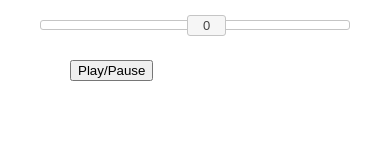
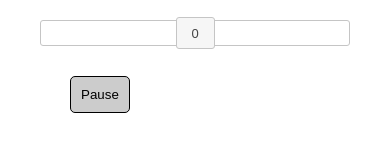
Before and after one commit to eliotfallon213/audio-pan, a plain HTML site: page index.html in a window 390 px wide. Drawn offline with nearby package versions, Linux system fonts and the light colour scheme.

Commit message:
Add better UI for mobile

```diff
--- a/assets/css/style.css
+++ b/assets/css/style.css
@@ -30,10 +30,27 @@ blockquote {padding: 16px; background: #eee;}
 	margin: 20px 40px;
 }
 
+#custom-handle {
+    width: 3em;
+    height: 2.4em;
+    top: 50%;
+    margin-top: -1.2em;
+    margin-left: -1.5em;
+    text-align: center;
+    line-height: 2.4em;
+}
+
 button{
 	margin: 30px;
+	background: #cccccc;
+	border: 1px solid black;
+	padding: 10px;
+	border-radius: 5px;
 }
 
+.ui-slider-horizontal {
+	height: 2em !important;
+}
 
 /* Media queries
 -------------------------------------------------------------------------------*/
--- a/assets/js/functions.js
+++ b/assets/js/functions.js
@@ -30,14 +30,28 @@ function initPage(){
 			});
     		$(this).removeClass('pause');
     		$(this).addClass('play');
+    		$('button').text('Play');
     	} else {
     		$('audio').each(function() {
 				this.play();
 			});
     		$(this).addClass('pause');
     		$(this).removeClass('play');
+    		$('button').text('Pause');
     	}
     })
+
+    //Sync up L & R
+    setInterval(function() {
+    	if($('#audio-first-left').currentTime !== $('#audio-first-right').currentTime) $('#audio-first-left').currentTime = $('#audio-first-right').currentTime;
+    }, 100);
+
+    //
+    if ($('.player_audio').paused == false) {
+    	$('button').text('Play');
+    } else {
+    	$('button').text('Pause');
+    }
 
 };
 
--- a/index.html
+++ b/index.html
@@ -10,10 +10,10 @@
 
 	<meta charset="utf-8">
 
-	<!-- Always force latest IE rendering engine (even in intranet) -->
 	<meta http-equiv="X-UA-Compatible" content="IE=edge">
 
-	<!-- Important stuff for SEO, don't neglect. (And don't dupicate values across your site!) -->
+	<meta name="viewport" content="width=device-width, initial-scale=1">
+
 	<title></title>
 	<meta name="author" content="" />
 	<meta name="description" content="" />
@@ -21,16 +21,6 @@
 	<link rel="stylesheet" href="assets/css/reset.css">
 	<link rel="stylesheet" href="assets/css/style.css">
 	<link rel="stylesheet" href="http://code.jquery.com/ui/1.12.1/themes/base/jquery-ui.css">
-	<style>
-		#custom-handle {
-		    width: 3em;
-		    height: 1.6em;
-		    top: 50%;
-		    margin-top: -.8em;
-		    text-align: center;
-		    line-height: 1.6em;
-		}
-	</style>
 
 </head>
 
```
Also changed, not shown: 2 other files.
